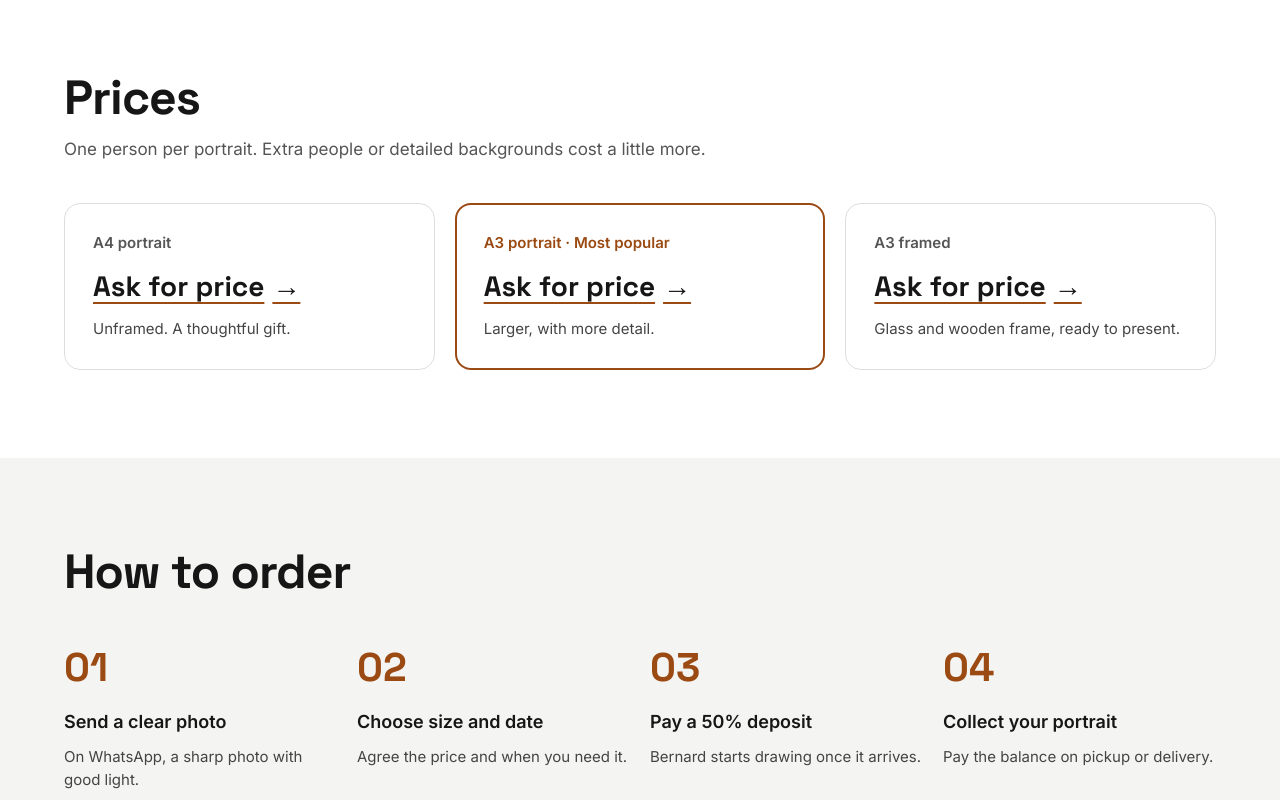
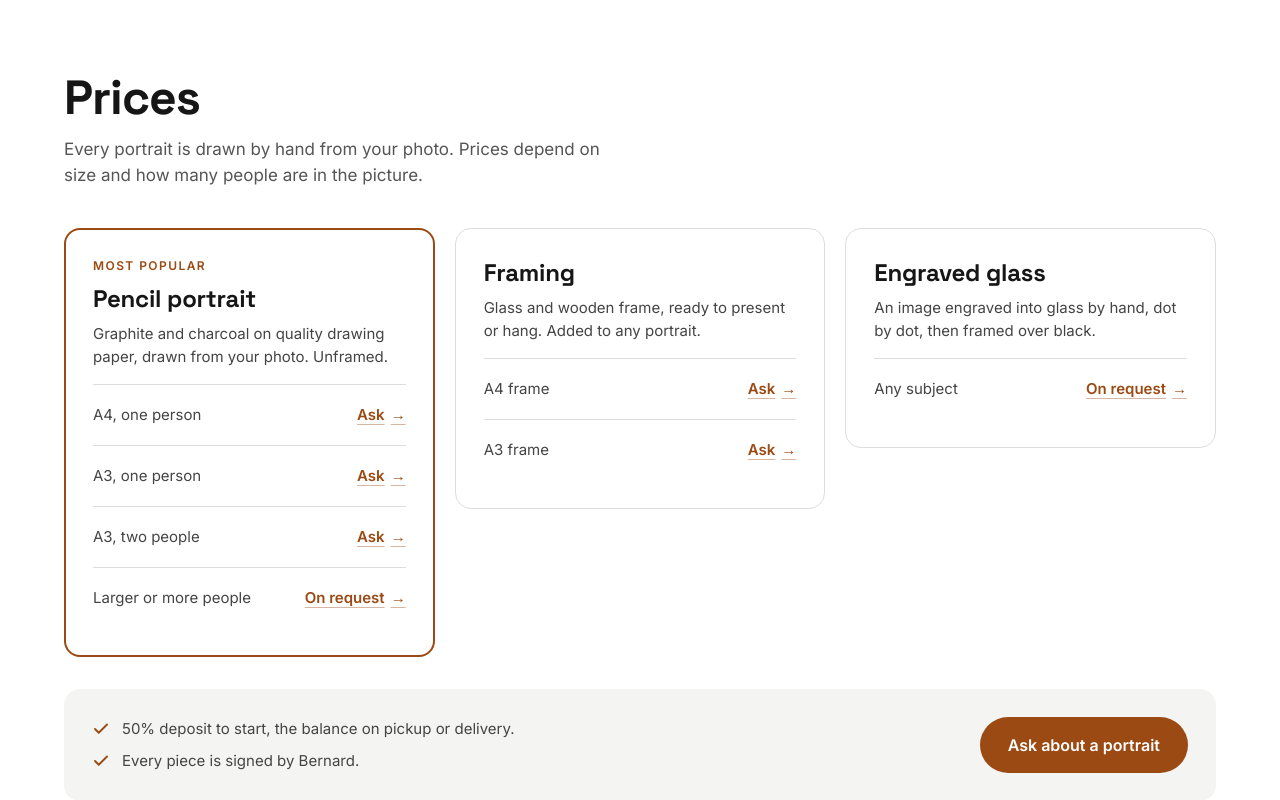
Before and after one commit to killasusu/bernard-taban-art, a Next.js app: page / in a window 1280 px wide. Shown: the part 2680-3480 px from the top of the page. Built offline with nearby package versions, Linux system fonts and the light colour scheme; no server answers.

Commit message:
Detailed pricing: portrait sizes and people, framing, engraved glass, terms
Each unpriced option links to WhatsApp asking about that exact option.

Co-Authored-By: Claude Opus 5.5 <noreply@anthropic.com>

```diff
--- a/src/app/page.tsx
+++ b/src/app/page.tsx
@@ -1,7 +1,8 @@
 import Image from "next/image";
 import Link from "next/link";
+import { PricesSection } from "@/components/PricesSection";
 import { WorkCard } from "@/components/WorkCard";
-import { artist, orderLink, prices, steps } from "@/data/artist";
+import { artist, orderLink, steps } from "@/data/artist";
 import { artworks } from "@/data/artworks";
 import { SITE_URL } from "@/lib/site";
 import heroPhoto from "../../public/bernard-with-ambassador-portrait.jpg";
@@ -102,46 +103,7 @@ export default function Home() {
       </section>
 
       {/* Prices */}
-      <section id="prices" className="scroll-mt-4 bg-surface">
-        <div className="wrap py-[88px]">
-          <h2 className="h-section mt-0 mb-3">Prices</h2>
-          <p className="mt-0 mb-10 text-[17px] text-muted">
-            One person per portrait. Extra people or detailed backgrounds cost a little more.
-          </p>
-          <div className="grid grid-cols-[repeat(auto-fit,minmax(240px,1fr))] gap-5">
-            {prices.map((p) => (
-              <div
-                key={p.label}
-                className={`flex flex-col gap-2.5 rounded-2xl ${
-                  p.popular ? "border-2 border-accent p-[27px]" : "border border-line p-7"
-                }`}
-              >
-                <p className={`m-0 text-[15px] font-semibold ${p.popular ? "text-accent" : "text-muted"}`}>
-                  {p.label}
-                  {p.popular && " · Most popular"}
-                </p>
-                {p.price ? (
-                  <p className="m-0 font-display text-4xl font-bold">{p.price}</p>
-                ) : (
-                  <a
-                    href={orderLink(`Hello Bernard, what is the price for the ${p.label} option?`).href}
-                    target="_blank"
-                    rel="noreferrer"
-                    className="group/ask inline-flex min-h-11 items-center gap-2 self-start font-display text-[28px] leading-[44px] font-bold text-foreground underline decoration-accent decoration-2 underline-offset-[6px] hover:text-accent"
-                  >
-                    Ask for price
-                    <span aria-hidden="true" className="transition-transform group-hover/ask:translate-x-1">
-                      →
-                    </span>
-                    <span className="sr-only">for the {p.label} on {order.via}</span>
-                  </a>
-                )}
-                <p className="m-0 text-[15px] leading-normal text-ink-2">{p.note}</p>
-              </div>
-            ))}
-          </div>
-        </div>
-      </section>
+      <PricesSection />
 
       {/* How to order */}
       <section id="order" className="wrap scroll-mt-4 py-[88px]">
--- /dev/null
+++ b/src/components/PricesSection.tsx
@@ -0,0 +1,90 @@
+import { orderLink, priceGroups, priceTerms, type PriceGroup, type PriceRow } from "@/data/artist";
+
+export function PricesSection() {
+  const order = orderLink("Hello Bernard, I would like to order a portrait. Could you tell me your prices?");
+  const terms = [priceTerms.turnaround, priceTerms.deposit, priceTerms.signed, priceTerms.delivery].filter(Boolean);
+
+  return (
+    <section id="prices" className="scroll-mt-4 bg-surface">
+      <div className="wrap py-[88px]">
+        <div className="mb-10 flex flex-wrap items-end justify-between gap-4">
+          <div>
+            <h2 className="h-section mt-0 mb-3">Prices</h2>
+            <p className="m-0 max-w-[560px] text-[17px] text-muted">
+              Every portrait is drawn by hand from your photo. Prices depend on size and how many people are in the
+              picture.
+            </p>
+          </div>
+        </div>
+
+        <div className="grid grid-cols-[repeat(auto-fit,minmax(280px,1fr))] items-start gap-5">
+          {priceGroups.map((g) => (
+            <PriceCard key={g.title} group={g} />
+          ))}
+        </div>
+
+        <div className="mt-8 flex flex-wrap items-center justify-between gap-6 rounded-2xl bg-background p-6 sm:p-7">
+          <ul className="m-0 flex list-none flex-col gap-2.5 p-0 text-[15px] text-ink-2">
+            {terms.map((t) => (
+              <li key={t} className="flex items-start gap-3">
+                <svg aria-hidden="true" width="18" height="18" viewBox="0 0 24 24" fill="none" stroke="currentColor" strokeWidth="2.5" strokeLinecap="round" strokeLinejoin="round" className="mt-0.5 shrink-0 text-accent">
+                  <path d="M20 6 9 17l-5-5" />
+                </svg>
+                {t}
+              </li>
+            ))}
+          </ul>
+          <a href={order.href} target="_blank" rel="noreferrer" className="pill bg-accent text-white hover:bg-accent-dark">
+            Ask about a portrait
+          </a>
+        </div>
+      </div>
+    </section>
+  );
+}
+
+function PriceCard({ group }: { group: PriceGroup }) {
+  const featured = Boolean(group.highlight);
+  return (
+    <div
+      className={`flex flex-col gap-4 rounded-2xl ${featured ? "border-2 border-accent p-[27px]" : "border border-line p-7"}`}
+    >
+      <div className="flex flex-col gap-2">
+        {group.highlight && <p className="eyebrow text-[12px] text-accent">{group.highlight}</p>}
+        <h3 className="m-0 font-display text-2xl font-bold tracking-[-0.01em]">{group.title}</h3>
+        <p className="m-0 text-[15px] leading-normal text-ink-2">{group.description}</p>
+      </div>
+      <dl className="m-0 divide-y divide-line border-t border-line">
+        {group.rows.map((r) => (
+          <div key={r.label} className="flex min-h-12 items-center justify-between gap-4 py-2">
+            <dt className="text-[15px] text-ink-2">{r.label}</dt>
+            <dd className="m-0 text-right">
+              <PriceValue group={group} row={r} />
+            </dd>
+          </div>
+        ))}
+      </dl>
+    </div>
+  );
+}
+
+function PriceValue({ group, row }: { group: PriceGroup; row: PriceRow }) {
+  if (row.price && row.price !== "On request") {
+    return <span className="font-display text-xl font-bold">{row.price}</span>;
+  }
+  const ask = orderLink(`Hello Bernard, what is the price for: ${group.title}, ${row.label}?`);
+  return (
+    <a
+      href={ask.href}
+      target="_blank"
+      rel="noreferrer"
+      className="inline-flex min-h-11 items-center gap-1.5 text-[15px] font-semibold text-accent underline decoration-accent/40 underline-offset-4 hover:decoration-accent"
+    >
+      {row.price === "On request" ? "On request" : "Ask"}
+      <span aria-hidden="true">→</span>
+      <span className="sr-only">
+        about {group.title}, {row.label}, on {ask.via}
+      </span>
+    </a>
+  );
+}
--- a/src/data/artist.ts
+++ b/src/data/artist.ts
@@ -22,14 +22,56 @@ export const artist = {
   ],
 };
 
-export type Price = { label: string; price: string; note: string; popular?: boolean };
+// ─────────────────────────────────────────────────────────────
+//  PRICES: fill in each `price`, e.g. "150,000 UGX" or "$40".
+//  An empty price shows an "Ask" link that opens WhatsApp about
+//  that exact option. Use "On request" for things priced case by case.
+// ─────────────────────────────────────────────────────────────
 
-// Set `price` to e.g. "150,000 SSP" or "$40". Empty shows "Ask for price".
-export const prices: Price[] = [
-  { label: "A4 portrait", price: "", note: "Unframed. A thoughtful gift." },
-  { label: "A3 portrait", price: "", note: "Larger, with more detail.", popular: true },
-  { label: "A3 framed", price: "", note: "Glass and wooden frame, ready to present." },
+export type PriceRow = { label: string; price: string };
+export type PriceGroup = {
+  title: string;
+  description: string;
+  rows: PriceRow[];
+  highlight?: string;
+};
+
+export const priceGroups: PriceGroup[] = [
+  {
+    title: "Pencil portrait",
+    description: "Graphite and charcoal on quality drawing paper, drawn from your photo. Unframed.",
+    highlight: "Most popular",
+    rows: [
+      { label: "A4, one person", price: "" },
+      { label: "A3, one person", price: "" },
+      { label: "A3, two people", price: "" },
+      { label: "Larger or more people", price: "On request" },
+    ],
+  },
+  {
+    title: "Framing",
+    description: "Glass and wooden frame, ready to present or hang. Added to any portrait.",
+    rows: [
+      { label: "A4 frame", price: "" },
+      { label: "A3 frame", price: "" },
+    ],
+  },
+  {
+    title: "Engraved glass",
+    description: "An image engraved into glass by hand, dot by dot, then framed over black.",
+    rows: [{ label: "Any subject", price: "On request" }],
+  },
 ];
+
+/** Short facts shown under the prices. Empty strings are hidden. */
+export const priceTerms = {
+  /** e.g. "Usually 1 to 2 weeks" */
+  turnaround: "",
+  deposit: "50% deposit to start, the balance on pickup or delivery.",
+  signed: "Every piece is signed by Bernard.",
+  /** e.g. "Delivery in Kampala; shipping to Juba and Wau on request" */
+  delivery: "",
+};
 
 export const steps = [
   { title: "Send a clear photo", text: "A sharp photo with good light." },
```
Also changed, not shown: 1 other file (tests, documents, lock files or other folders).
